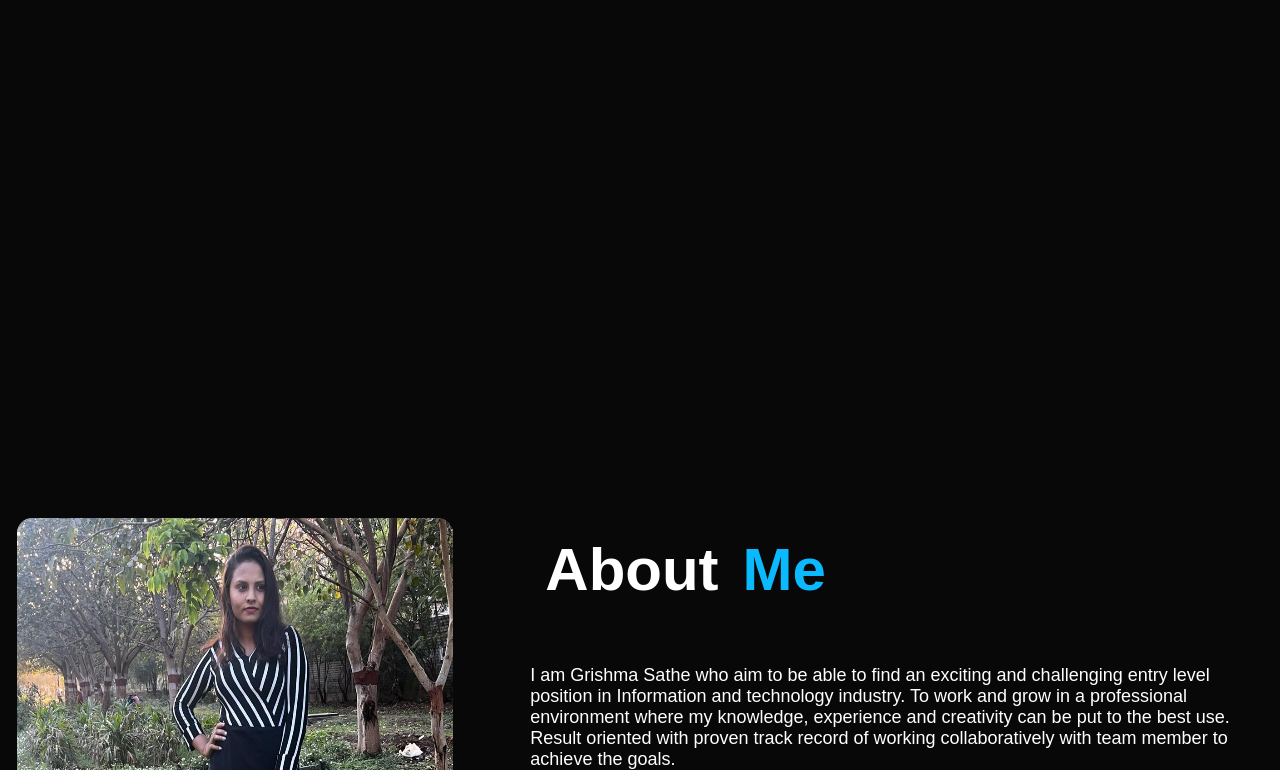
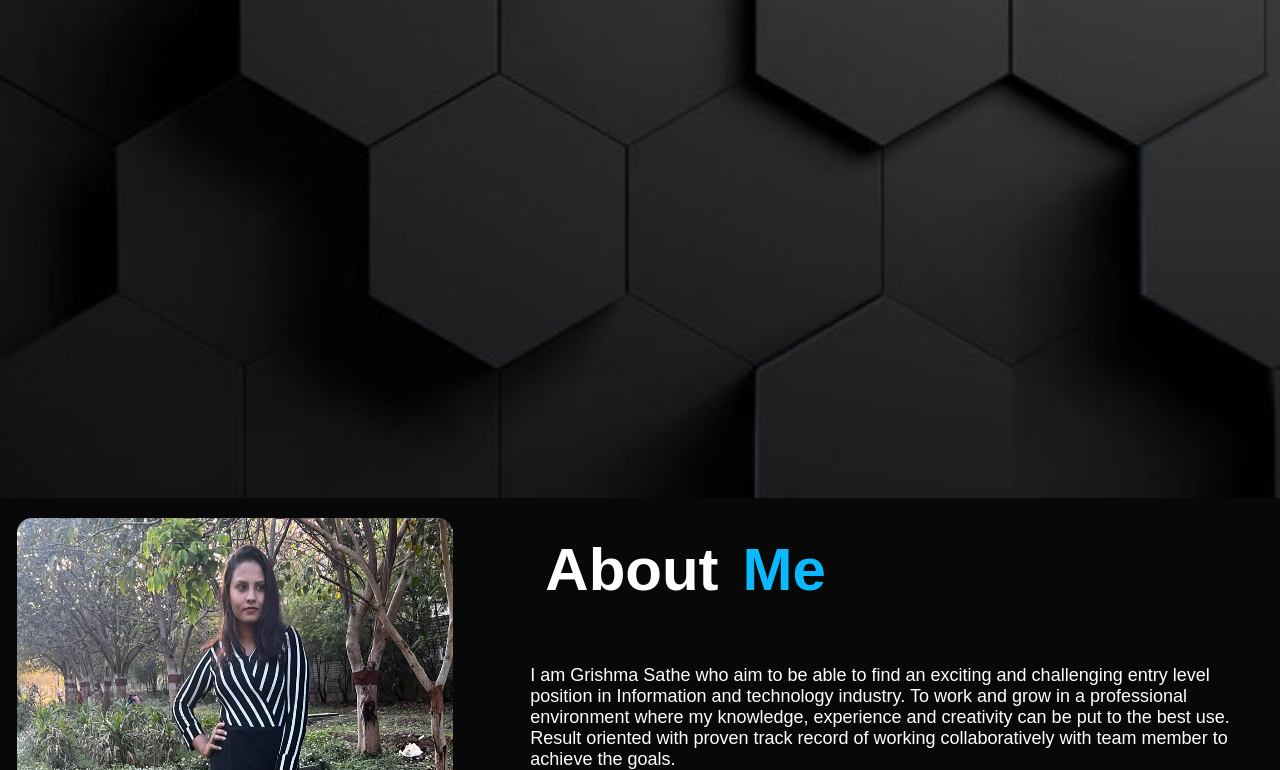
Before and after one commit to Greesha7770/myportfolio, a plain HTML site: page index.html in a window 1280 px wide. Shown: the part 302-1072 px from the top of the page. Drawn offline with Linux system fonts and the light colour scheme; files whose address does not match are found by name; a web font is replaced by a local one.

Commit message:
Update style.css

```diff
--- a/style.css
+++ b/style.css
@@ -20,7 +20,7 @@ body {
 #header {
     width: 100%;
     height: 100vh;
-    background-image: url(Images/Background.jpg);
+    background-image: url(Background.jpg);
     background-size: cover;
     background-position: center;
     background-repeat: no-repeat;
```
